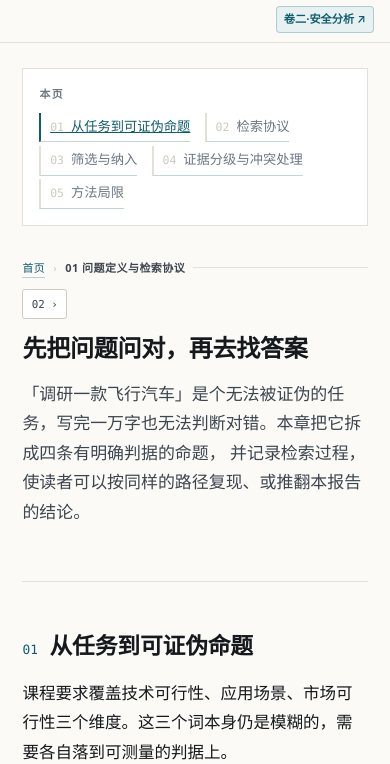
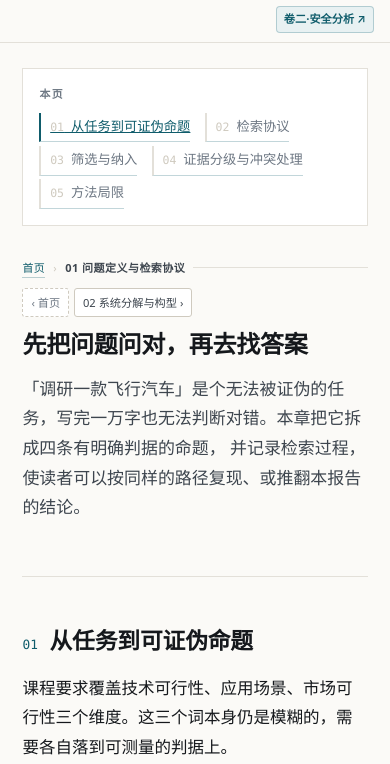
Before and after one commit to tianba9/eh216s-research, a plain HTML site: page 01-frame.html in a window 390 px wide. Shown: the part 80-844 px from the top of the page. Drawn offline with Linux system fonts and the light colour scheme.

Commit message:
页头切换按钮显示章名，首末章以首页兜底

```diff
--- a/01-frame.html
+++ b/01-frame.html
@@ -39,8 +39,10 @@
 
   <main>
     <div class="page-head">
-      <div class="crumb"><a href="index.html">首页</a><span class="sep">›</span><span class="cur">01 问题定义与检索协议</span></div>
-      <div class="head-nav"><a href="02-system.html" title="下一章：02 系统分解与构型" aria-label="下一章：02 系统分解与构型">02 ›</a></div>
+      <div class="ph-top">
+        <div class="crumb"><a href="index.html">首页</a><span class="sep">›</span><span class="cur">01 问题定义与检索协议</span></div>
+        <div class="head-nav"><a href="index.html" class="hn-home" title="返回首页">‹ 首页</a><a href="02-system.html" title="下一章：02 系统分解与构型">02 系统分解与构型 ›</a></div>
+      </div>
       <h1>先把问题问对，再去找答案</h1>
       <p class="lede">
         「调研一款飞行汽车」是个无法被证伪的任务，写完一万字也无法判断对错。本章把它拆成四条有明确判据的命题，
--- a/assets/style.css
+++ b/assets/style.css
@@ -445,3 +445,21 @@ figcaption b{color:var(--ink-2);font-weight:600;}
 .toc-nav .nav-home a{font-weight:600;color:var(--ink);letter-spacing:.02em;}
 .toc-nav .nav-home a:hover{color:var(--accent);background:#f7f5f0;}
 .toc-nav .nav-home a.active{color:var(--accent);background:var(--accent-soft);border-left-color:var(--accent);}
+
+/* ---------- 页头顶行：面包屑 + 章节切换（同行、可换行） ---------- */
+.ph-top{
+  display:flex;align-items:center;gap:1.2rem;flex-wrap:wrap;
+  margin-bottom:.85rem;
+}
+.ph-top .crumb{margin-bottom:0;flex:1 1 auto;min-width:0;}
+.ph-top .head-nav{position:static;top:auto;right:auto;margin:0;flex:0 0 auto;}
+.head-nav a{padding:.28rem .6rem;font-family:var(--sans);font-size:.76rem;}
+.head-nav a.hn-home{color:var(--muted);border-style:dashed;}
+.head-nav a.hn-home:hover{color:var(--accent);border-style:solid;}
+
+@media (max-width:900px){
+  .ph-top{gap:.5rem;margin-bottom:.7rem;}
+  .ph-top .crumb{flex:1 1 100%;margin-bottom:.1rem;}
+  .ph-top .head-nav{flex:1 1 100%;justify-content:flex-start;}
+  .head-nav a{font-size:.7rem;padding:.24rem .5rem;}
+}
```
Also changed, not shown: 02-system.html (+4 -2 lines), 03-tech.html (+4 -2 lines), 04-scenario.html (+4 -2 lines), 05-market.html (+4 -2 lines), 06-compete.html (+4 -2 lines), 07-evidence.html (+4 -2 lines), index.html (+4 -2 lines).
